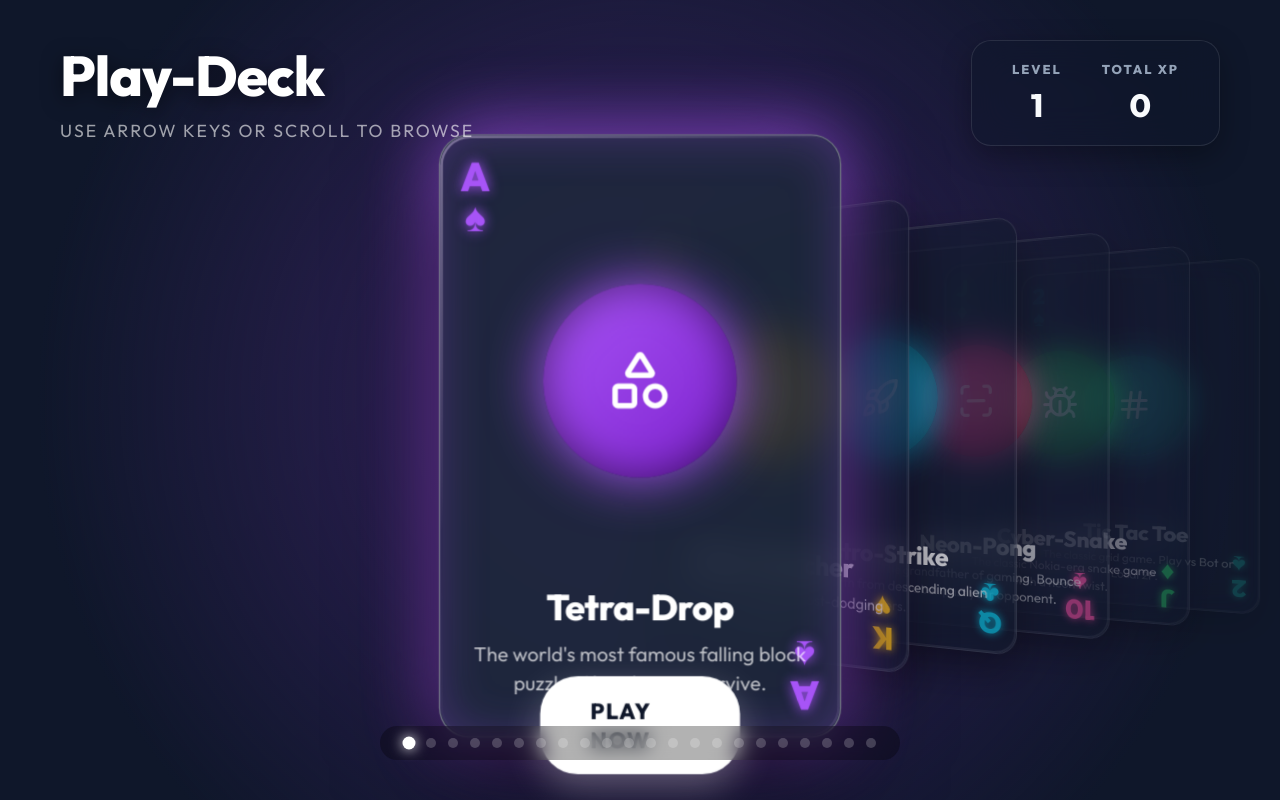
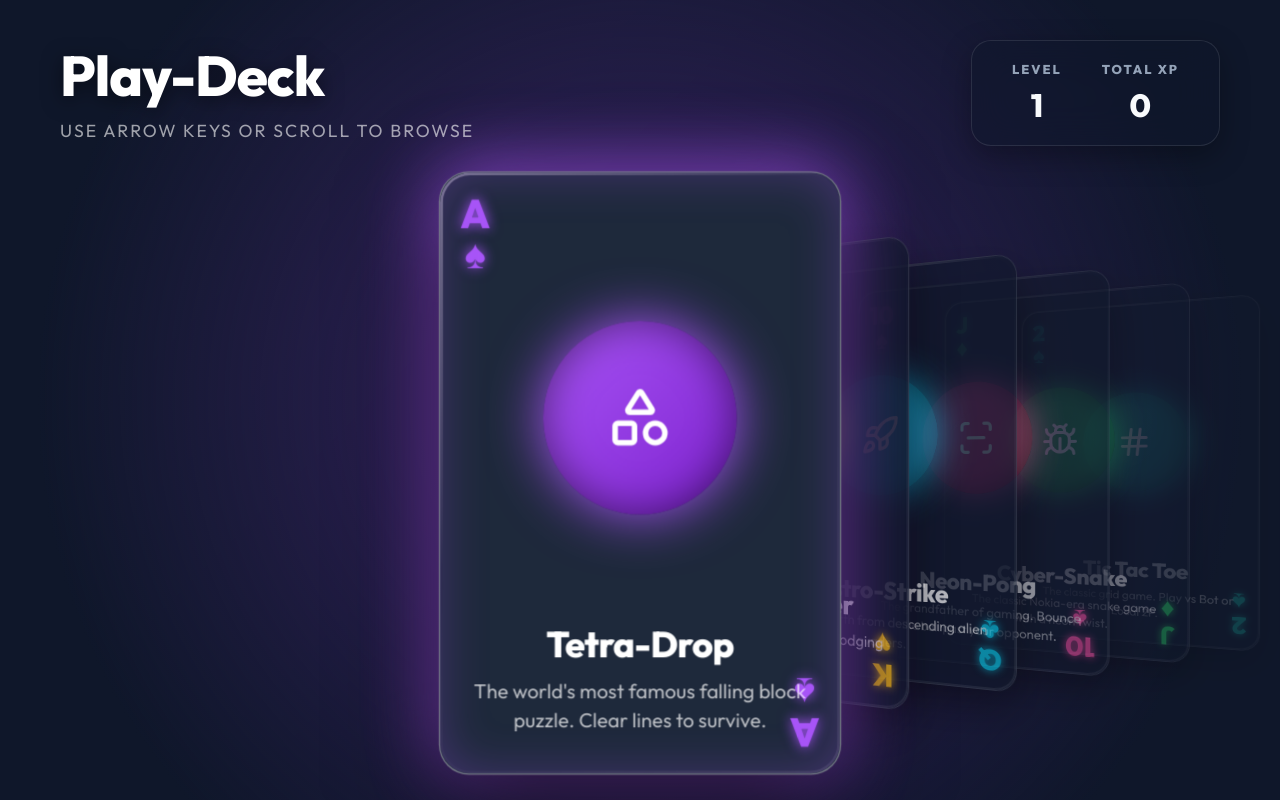
Before and after one commit to malay-satapathy/play-deck, a React (Vite) app: page / in a window 1280 px wide. Built offline with nearby package versions, Linux system fonts and the light colour scheme.

Commit message:
UI Fixes: Opaque cards to prevent text bleed, remove slider dots and play button

```diff
--- a/src/core/components/DeckCard.tsx
+++ b/src/core/components/DeckCard.tsx
@@ -56,7 +56,7 @@ const DeckCard: React.FC<DeckCardProps> = ({
 
   return (
     <div
-      className={`${styles.deckCard} ${isActive ? styles.activeCard : ''} glass-panel`}
+      className={`${styles.deckCard} ${isActive ? styles.activeCard : ''}`}
       onClick={handleClick}
       style={{
         '--suit-color': color,
@@ -86,12 +86,6 @@ const DeckCard: React.FC<DeckCardProps> = ({
         <h3>{name}</h3>
         <p>{description}</p>
       </div>
-
-      {isActive && (
-        <div className={styles.playOverlay}>
-           <div className={styles.playButton}>PLAY NOW</div>
-        </div>
-      )}
     </div>
   );
 };
--- a/src/pages/Hub/Hub.module.css
+++ b/src/pages/Hub/Hub.module.css
@@ -119,9 +119,7 @@
   position: absolute;
   width: 320px;
   height: 480px;
-  background: rgba(15, 23, 42, 0.7);
-  backdrop-filter: blur(15px);
-  -webkit-backdrop-filter: blur(15px);
+  background: #0f172a;
   border: 1px solid rgba(255, 255, 255, 0.15);
   border-radius: 24px;
   padding: 32px 24px;
@@ -152,7 +150,7 @@
 .activeCard {
   border-color: rgba(255, 255, 255, 0.4);
   box-shadow: 0 30px 80px rgba(0, 0, 0, 0.7), 0 0 60px var(--suit-color);
-  background: rgba(30, 41, 59, 0.85);
+  background: #1e293b;
 }
 
 .activeCard::after {
@@ -236,74 +234,8 @@
   line-height: 1.4;
 }
 
-/* Play Now Overlay */
-.playOverlay {
-  position: absolute;
-  bottom: -30px;
-  left: 50%;
-  transform: translateX(-50%) translateZ(60px);
-  z-index: 20;
-}
 
-.playButton {
-  background: #fff;
-  color: #0f172a;
-  padding: 16px 40px;
-  border-radius: 30px;
-  font-weight: 900;
-  font-size: 1.1rem;
-  letter-spacing: 1px;
-  box-shadow: 0 10px 30px rgba(255,255,255,0.3);
-  cursor: pointer;
-  transition: all 0.2s ease;
-}
 
-.playButton:hover {
-  transform: scale(1.05) translateY(-5px);
-  box-shadow: 0 15px 40px rgba(255,255,255,0.5);
-}
-
-.playButton:active {
-  transform: scale(0.95);
-}
-
-/* Bottom Nav Indicator */
-.navigationIndicator {
-  position: relative;
-  z-index: 10;
-  display: flex;
-  justify-content: center;
-  padding-bottom: 40px;
-}
-
-.dots {
-  display: flex;
-  gap: 12px;
-  background: rgba(0,0,0,0.3);
-  padding: 12px 24px;
-  border-radius: 30px;
-  backdrop-filter: blur(10px);
-}
-
-.dot {
-  width: 10px;
-  height: 10px;
-  border-radius: 50%;
-  background: rgba(255, 255, 255, 0.2);
-  cursor: pointer;
-  transition: all 0.3s ease;
-}
-
-.dot:hover {
-  background: rgba(255, 255, 255, 0.5);
-  transform: scale(1.2);
-}
-
-.activeDot {
-  background: #fff;
-  box-shadow: 0 0 10px #fff;
-  transform: scale(1.3);
-}
 
 /* Responsive */
 @media (max-width: 768px) {
--- a/src/pages/Hub/Hub.tsx
+++ b/src/pages/Hub/Hub.tsx
@@ -263,18 +263,6 @@ const Hub: React.FC = () => {
           />
         ))}
       </main>
-
-      <div className={styles.navigationIndicator}>
-         <span className={styles.dots}>
-            {GAMES.map((_, i) => (
-              <span
-                key={i}
-                className={`${styles.dot} ${i === activeIndex ? styles.activeDot : ''}`}
-                onClick={() => setActiveIndex(i)}
-              />
-            ))}
-         </span>
-      </div>
     </div>
   );
 };
```
